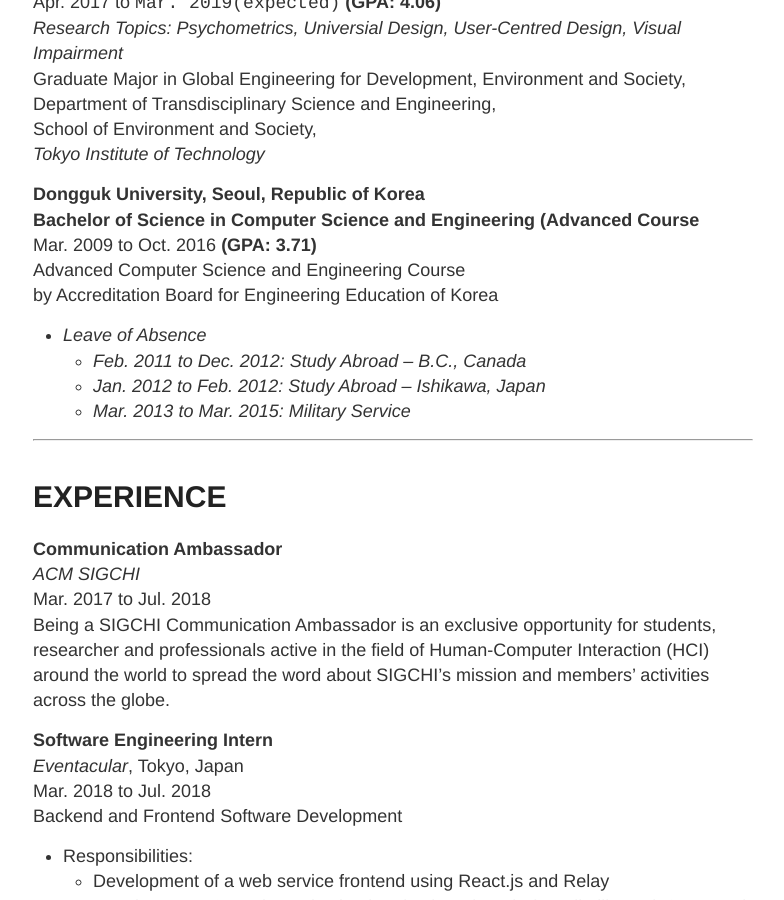
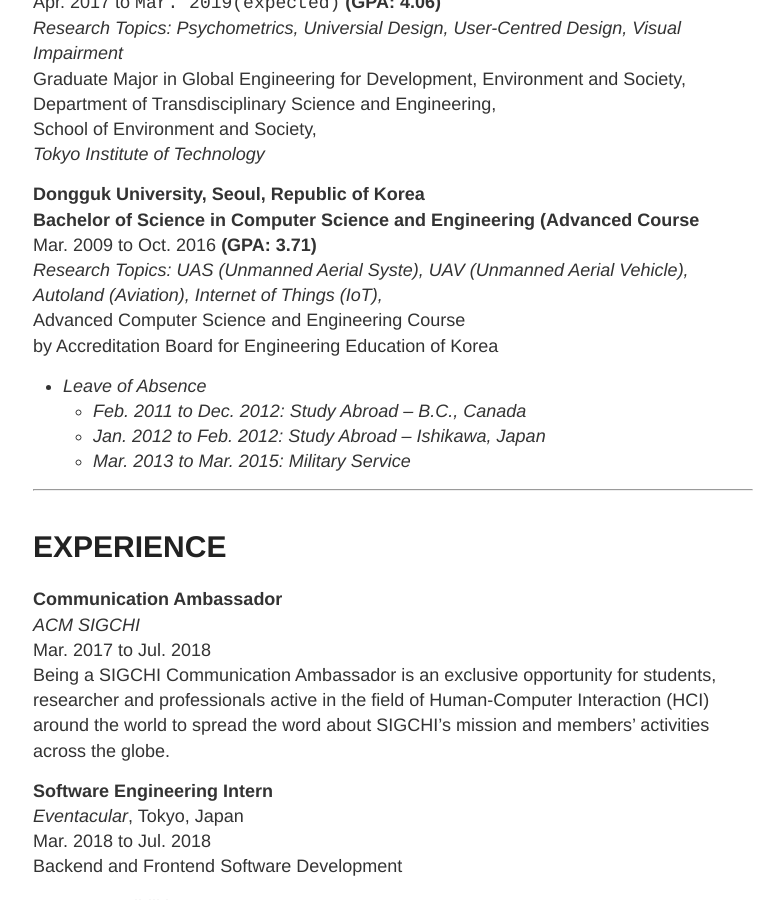
Before and after one commit to TangoEnSkai/tangoenskai.github.io, a Jekyll site: the page built from cv.md, in a window 1280 px wide and 900 px high, scrolled down 673 px. Shown: the whole window, without its empty margins (247-1031 px from the left). Built offline with Jekyll 4.4.1, drawn with Linux system fonts in a browser that asks for light colours.

Commit message:
Add undergrad research topic

```diff
--- a/cv.md
+++ b/cv.md
@@ -30,6 +30,7 @@
 **Dongguk University, Seoul, Republic of Korea**
 **Bachelor of Science in Computer Science and Engineering (Advanced Course**
 Mar. 2009 to Oct. 2016 **(GPA: 3.71)**
+_Research Topics: UAS (Unmanned Aerial Syste), UAV (Unmanned Aerial Vehicle), Autoland (Aviation), Internet of Things (IoT),_
 Advanced Computer Science and Engineering Course
 by Accreditation Board for Engineering Education of Korea
 
```
